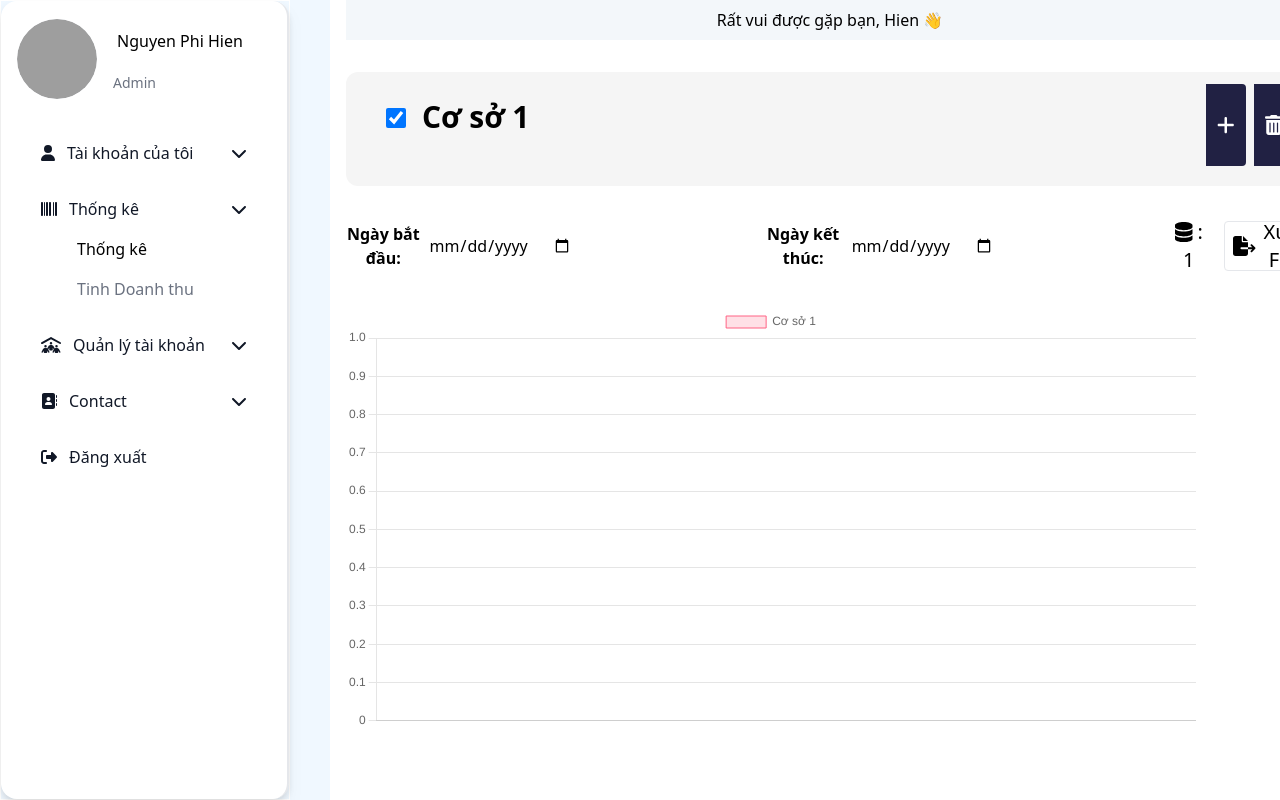
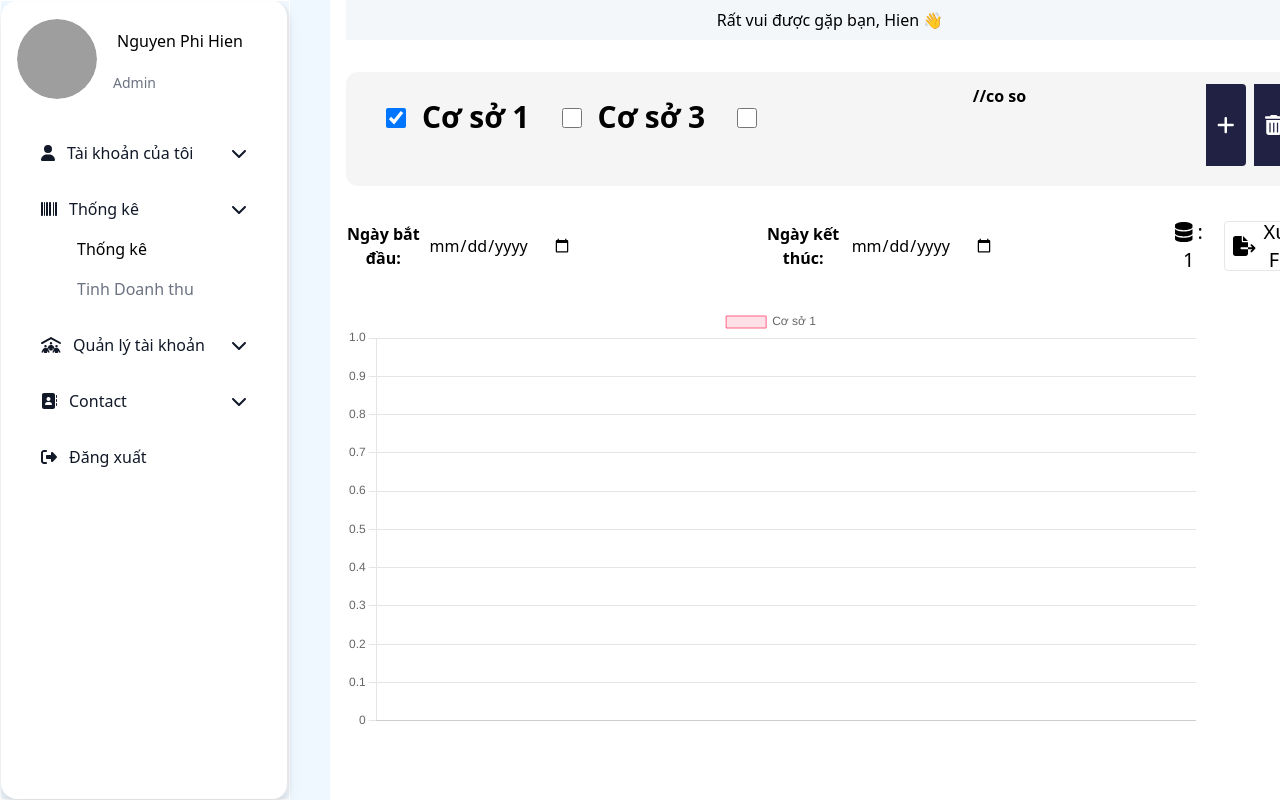
Before and after one commit to DoHuyHoang256/C2SE.14_STS_Web, a React (Create React App) app: page /statistical in a window 1280 px wide. Shown: the top 800 px of the page. Built offline with nearby package versions, Linux system fonts and the light colour scheme; no server answers; grey boxes are pictures that could not be loaded.

Commit message:
Export files , fix profile, manageraccouuts

```diff
--- a/src/pages/Statistical/Statistical.jsx
+++ b/src/pages/Statistical/Statistical.jsx
@@ -12,8 +12,10 @@ registerLocale('vi', vn);
 
 const StatisticsPage = () => {
     const [data, setData] = useState([
-        { name: 'Cơ sở 1', label: '04-01-2024', value: { 'Cơ sở 1': 35, } },
-        {  label: '04-02-2024', value: { 'Cơ sở 1': 45,  'Nguyễn Văn Linh': 85,} },
+         { name: 'Cơ sở 1', label: '04-01-2024', value: { 'Cơ sở 1': 35, } },
+        { name: 'Cơ sở 2', label: '04-01-2024', value: { 'Cơ sở 1': 45, } },
+        { name: 'Cơ sở 3', label: '04-01-2024', value: { 'Cơ sở 1': 55, } },
+         {  label: '04-02-2024', value: { 'Cơ sở 1': 45,  'Nguyễn Văn Linh': 85,} },
     ]);
     const chartRef = useRef(null);
     const [selectedBases, setSelectedBases] = useState(['Cơ sở 1',]);
@@ -210,7 +212,7 @@ const StatisticsPage = () => {
                             )
                         ))}
                     </div>
-
+//co so
                     <div className="flex">
                         <div className="mr-2 bg-[#212143] w-[40px] rounded-e mb-2 text-center flex items-center justify-center">
                             <button className="text-xl font-bold text-white" onClick={handleAddBase}><FontAwesomeIcon icon={faPlus} /></button>
```
